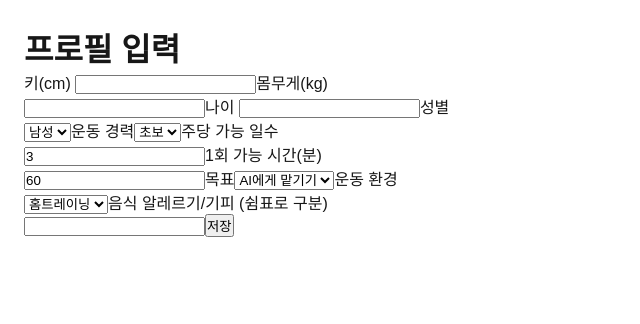
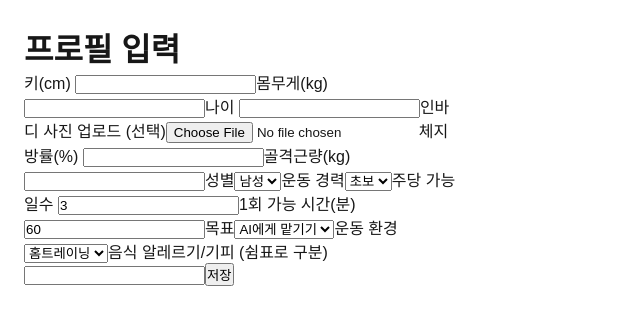
Before and after one commit to wobe8333-hub/my_project, a Next.js app: page /profile in a window 1280 px wide. Shown: the top 324 px of the page, without its empty margins (0-640 px from the left). Built offline with nearby package versions, Linux system fonts and the light colour scheme.

Commit message:
feat: 인바디 사진 AI OCR 기능 추가

```diff
--- /dev/null
+++ b/app/api/inbody/route.ts
@@ -0,0 +1,21 @@
+import { NextResponse } from 'next/server'
+import { createServerSupabase } from '@/lib/supabase/server'
+import { analyzeInbodyPhoto } from '@/lib/inbodyOcr'
+
+export async function POST(request: Request) {
+  const supabase = await createServerSupabase()
+  const { data: userData } = await supabase.auth.getUser()
+  if (!userData.user) return NextResponse.json({ error: '로그인이 필요합니다' }, { status: 401 })
+
+  const { imageBase64 } = await request.json()
+  if (!imageBase64) {
+    return NextResponse.json({ error: '이미지가 없습니다' }, { status: 400 })
+  }
+
+  try {
+    const result = await analyzeInbodyPhoto(imageBase64)
+    return NextResponse.json(result)
+  } catch (err) {
+    return NextResponse.json({ error: (err as Error).message }, { status: 502 })
+  }
+}
--- a/app/profile/page.tsx
+++ b/app/profile/page.tsx
@@ -7,6 +7,8 @@ export default function ProfilePage() {
   const [form, setForm] = useState({
     heightCm: '',
     weightKg: '',
+    bodyFatPct: '',
+    muscleMassKg: '',
     age: '',
     gender: 'male',
     experienceLevel: 'beginner',
@@ -28,6 +30,8 @@ export default function ProfilePage() {
       body: JSON.stringify({
         heightCm: Number(form.heightCm),
         weightKg: Number(form.weightKg),
+        bodyFatPct: form.bodyFatPct ? Number(form.bodyFatPct) : undefined,
+        muscleMassKg: form.muscleMassKg ? Number(form.muscleMassKg) : undefined,
         age: Number(form.age),
         gender: form.gender,
         experienceLevel: form.experienceLevel,
@@ -58,6 +62,47 @@ export default function ProfilePage() {
         <label>키(cm) <input value={form.heightCm} onChange={(e) => setForm({ ...form, heightCm: e.target.value })} required /></label>
         <label>몸무게(kg) <input value={form.weightKg} onChange={(e) => setForm({ ...form, weightKg: e.target.value })} required /></label>
         <label>나이 <input value={form.age} onChange={(e) => setForm({ ...form, age: e.target.value })} required /></label>
+        <label>
+          인바디 사진 업로드 (선택)
+          <input
+            type="file"
+            accept="image/*"
+            onChange={async (e) => {
+              const file = e.target.files?.[0]
+              if (!file) return
+              const reader = new FileReader()
+              reader.onload = async () => {
+                try {
+                  const res = await fetch('/api/inbody', {
+                    method: 'POST',
+                    headers: { 'Content-Type': 'application/json' },
+                    body: JSON.stringify({ imageBase64: reader.result }),
+                  })
+                  if (res.ok) {
+                    const data = await res.json()
+                    setForm((prev) => ({
+                      ...prev,
+                      bodyFatPct: data.bodyFatPct != null ? String(data.bodyFatPct) : prev.bodyFatPct,
+                      muscleMassKg: data.muscleMassKg != null ? String(data.muscleMassKg) : prev.muscleMassKg,
+                    }))
+                    setMessage(
+                      data.bodyFatPct != null
+                        ? '인바디 사진에서 값을 읽었습니다. 확인 후 저장하세요.'
+                        : '사진에서 값을 정확히 읽지 못했습니다. 직접 입력해주세요.'
+                    )
+                  } else {
+                    setMessage('사진 분석에 실패했습니다. 직접 입력해주세요.')
+                  }
+                } catch {
+                  setMessage('사진 분석 중 오류가 발생했습니다. 직접 입력해주세요.')
+                }
+              }
+              reader.readAsDataURL(file)
+            }}
+          />
+        </label>
+        <label>체지방률(%) <input value={form.bodyFatPct} onChange={(e) => setForm({ ...form, bodyFatPct: e.target.value })} /></label>
+        <label>골격근량(kg) <input value={form.muscleMassKg} onChange={(e) => setForm({ ...form, muscleMassKg: e.target.value })} /></label>
         <label>성별
           <select value={form.gender} onChange={(e) => setForm({ ...form, gender: e.target.value })}>
             <option value="male">남성</option>
--- /dev/null
+++ b/lib/inbodyOcr.ts
@@ -0,0 +1,54 @@
+const OPENROUTER_URL = 'https://openrouter.ai/api/v1/chat/completions'
+
+export interface InbodyResult {
+  bodyFatPct: number | null
+  muscleMassKg: number | null
+}
+
+export async function analyzeInbodyPhoto(base64Image: string): Promise<InbodyResult> {
+  const apiKey = process.env.OPENROUTER_API_KEY
+  if (!apiKey) throw new Error('OPENROUTER_API_KEY가 설정되지 않았습니다.')
+
+  const model = process.env.OPENROUTER_VISION_MODEL ?? 'openai/gpt-4o-mini'
+
+  const response = await fetch(OPENROUTER_URL, {
+    method: 'POST',
+    headers: {
+      Authorization: `Bearer ${apiKey}`,
+      'Content-Type': 'application/json',
+    },
+    body: JSON.stringify({
+      model,
+      response_format: { type: 'json_object' },
+      messages: [
+        {
+          role: 'user',
+          content: [
+            {
+              type: 'text',
+              text:
+                '이 인바디(체성분 분석) 결과지 사진에서 체지방률(%)과 골격근량(kg)을 읽어서 ' +
+                '반드시 다음 JSON 형식으로만 답하세요: {"bodyFatPct": 숫자 또는 null, "muscleMassKg": 숫자 또는 null}. ' +
+                '숫자를 확실히 읽을 수 없으면 null을 넣으세요.',
+            },
+            { type: 'image_url', image_url: { url: base64Image } },
+          ],
+        },
+      ],
+    }),
+  })
+
+  if (!response.ok) {
+    throw new Error(`OpenRouter 요청이 실패했습니다 (status: ${response.status})`)
+  }
+
+  const data = await response.json()
+  const content = data.choices?.[0]?.message?.content
+  if (!content) throw new Error('OpenRouter 응답에 내용이 없습니다.')
+
+  const parsed = JSON.parse(content)
+  return {
+    bodyFatPct: parsed.bodyFatPct ?? null,
+    muscleMassKg: parsed.muscleMassKg ?? null,
+  }
+}
```
Also changed, not shown: 1 other file (tests, documents, lock files or other folders).
